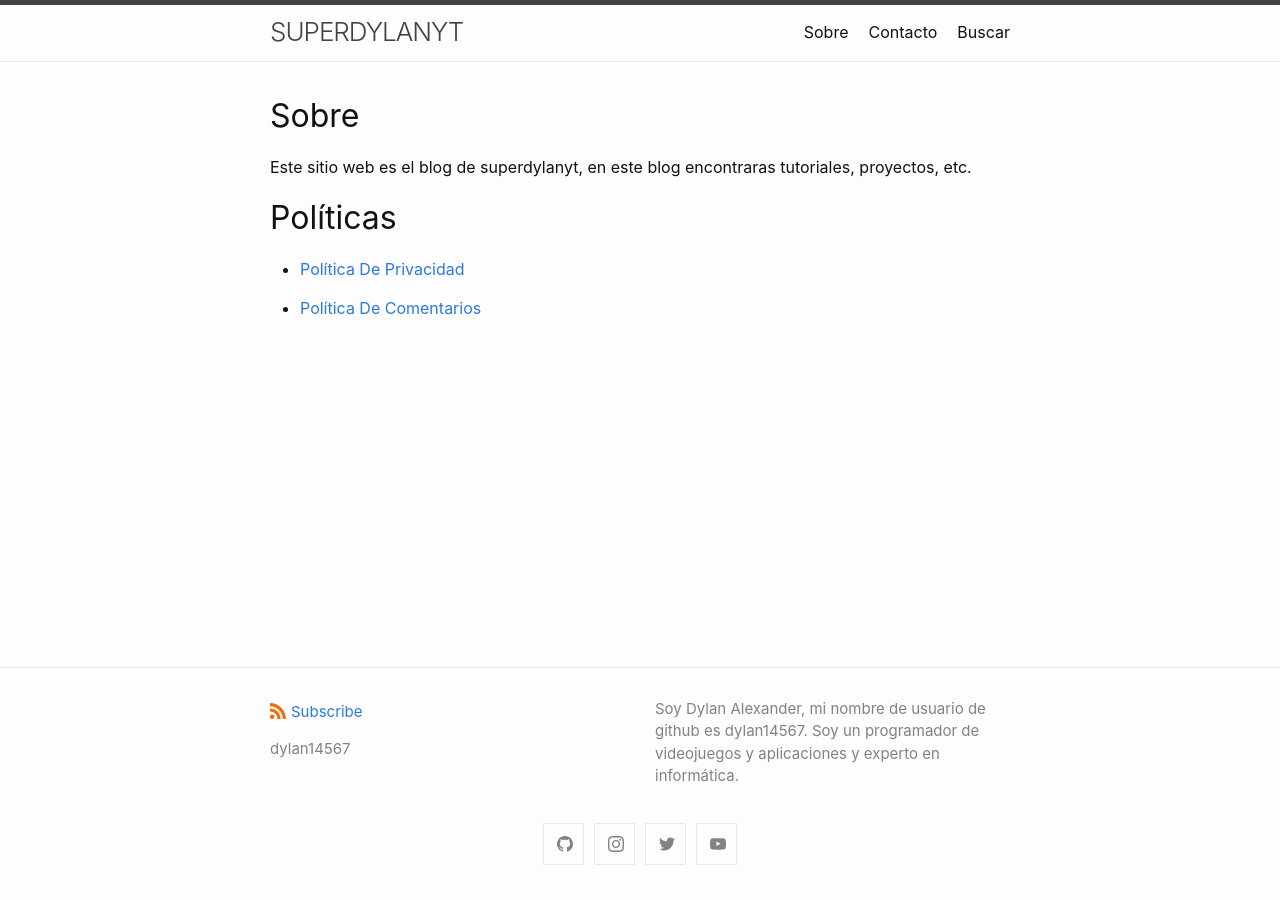
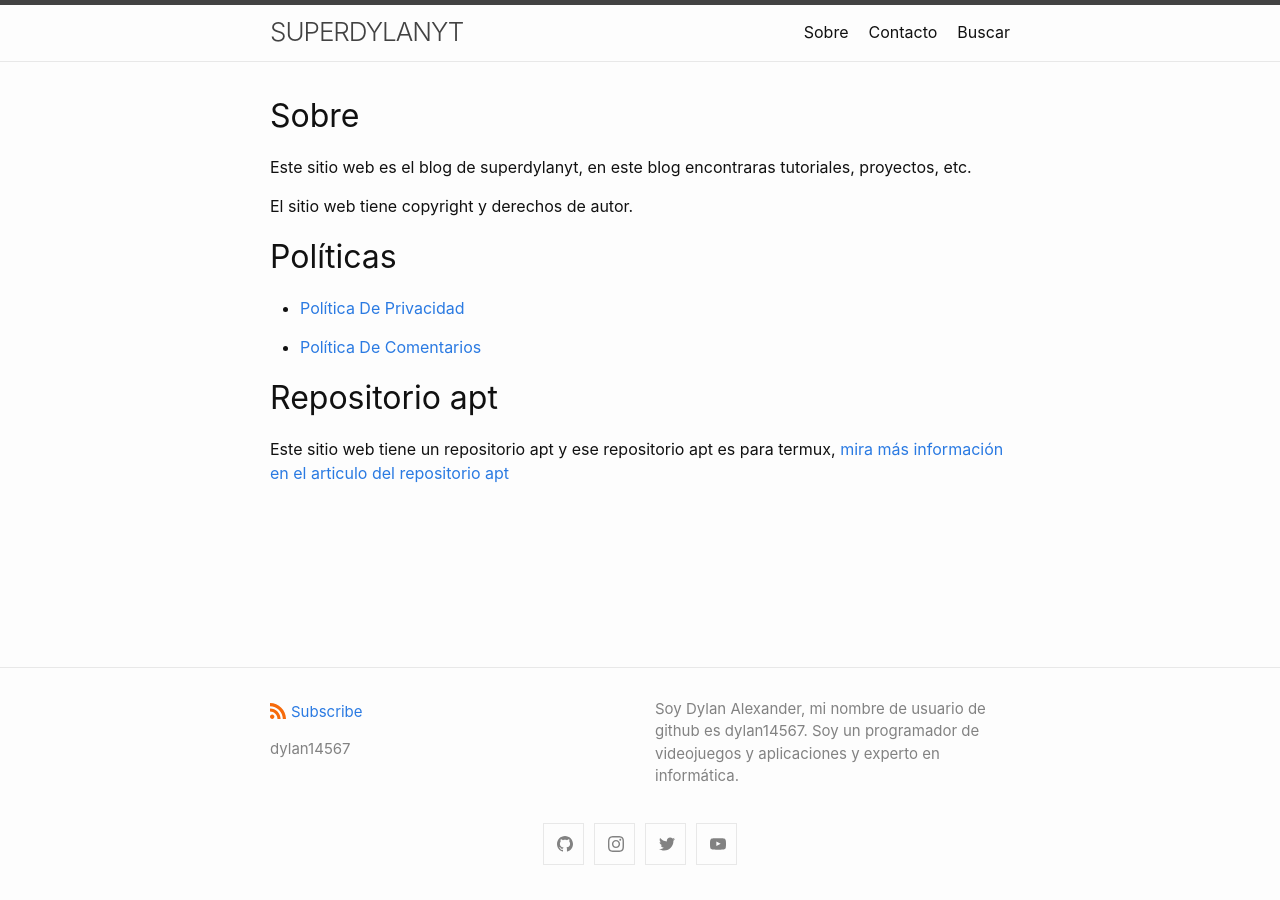
Before and after one commit to dylanmeca/dylanmeca.github.io, a Jekyll site: the page built from about.md, in a window 1280 px wide. Built offline with Jekyll 4.4.1, drawn with Linux system fonts in a browser that asks for light colours.

Commit message:
Update about.md

```diff
--- a/about.md
+++ b/about.md
@@ -7,8 +7,14 @@ title: Sobre
 
 Este sitio web es el blog de superdylanyt, en este blog encontraras tutoriales, proyectos, etc.
 
+El sitio web tiene copyright y derechos de autor.
+
 # Políticas
 
 * [Política De Privacidad](https://dylan14567.github.io/2021/03/08/POL%C3%8DTICA-DE-PRIVACIDAD.html)
 
 * [Política De Comentarios](https://dylan14567.github.io/2021/03/08/politica-de-comentarios.html)
+
+# Repositorio apt
+
+Este sitio web tiene un repositorio apt y ese repositorio apt es para termux, [mira más información en el articulo del repositorio apt](https://dylan14567.github.io/2021/03/09/lab-termux.html)
```
